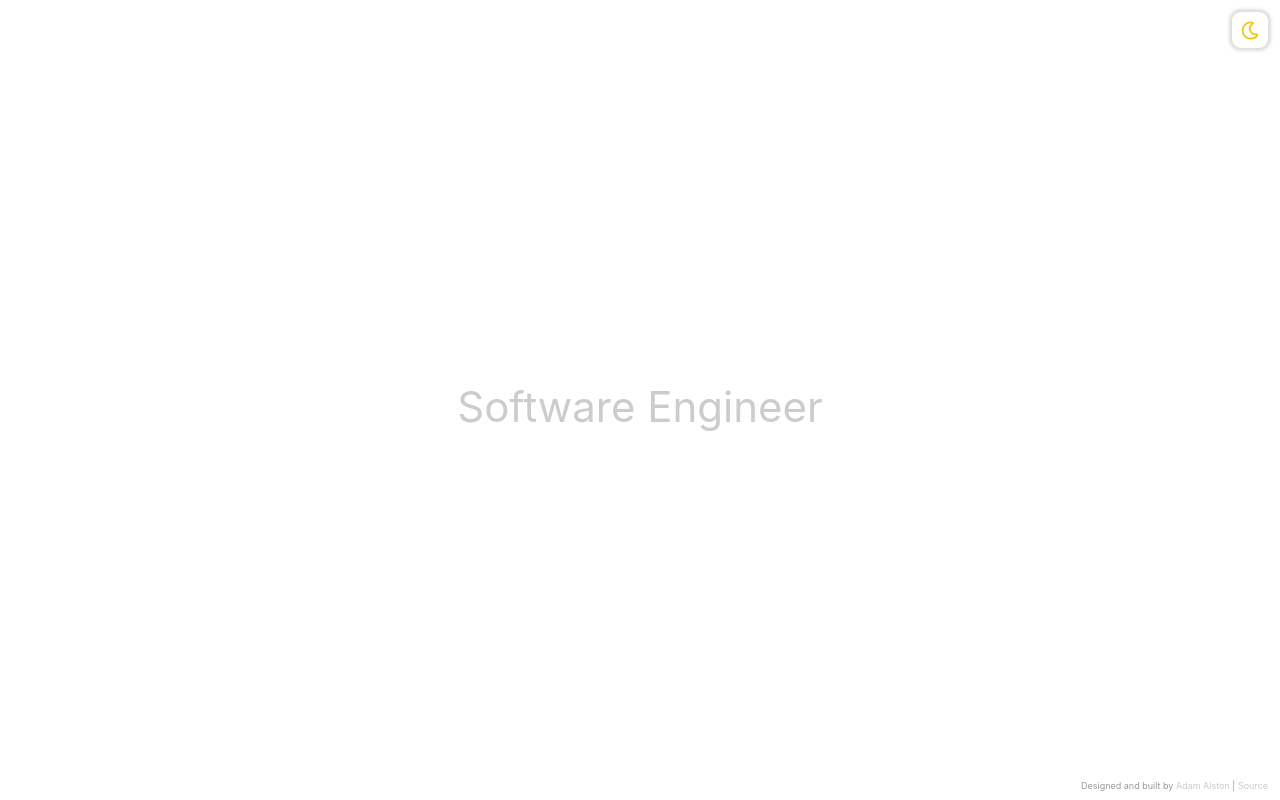
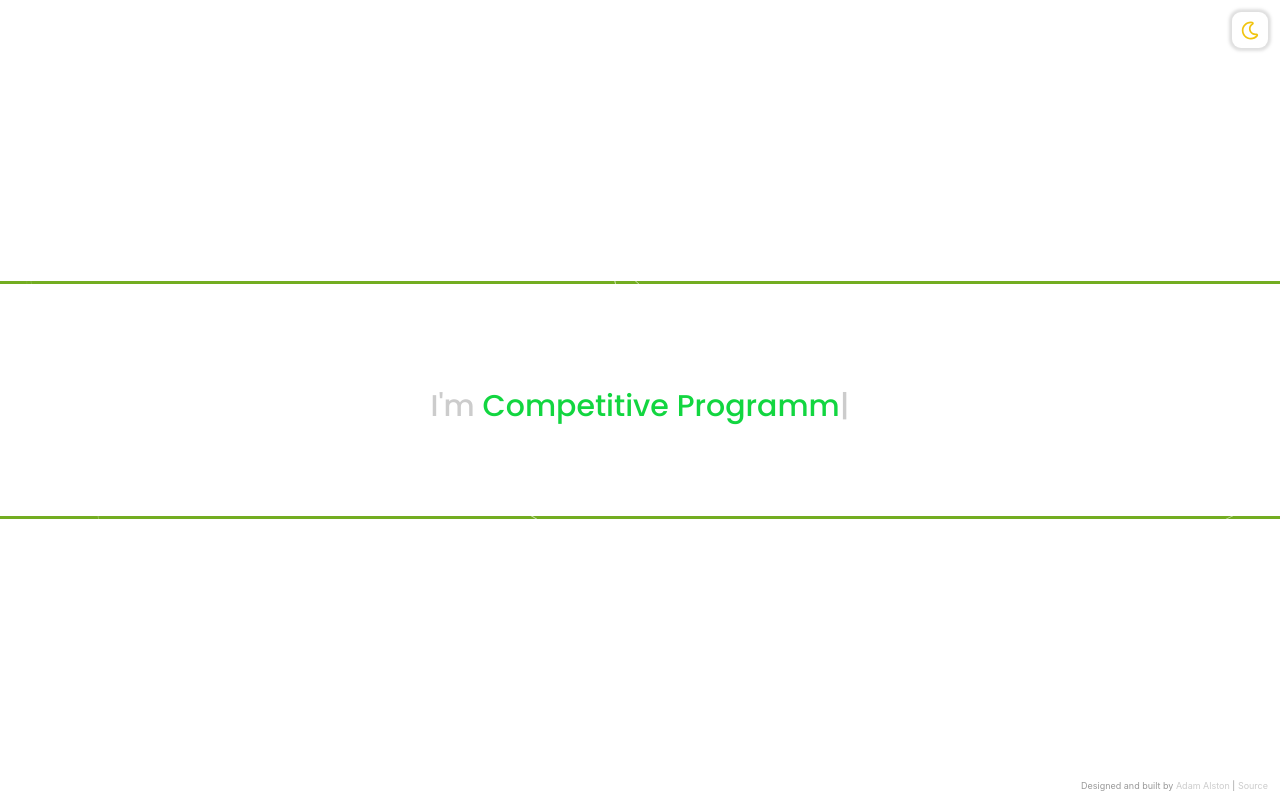
Before and after one commit to ericktijerou/ericktijerou.github.io, a React (Create React App) app: page / in a window 1280 px wide. Built offline with nearby package versions, Linux system fonts and the light colour scheme.

Commit message:
Change styles

```diff
--- a/public/index.html
+++ b/public/index.html
@@ -1,5 +1,6 @@
 <!DOCTYPE html>
 <html lang="en">
+
 <head>
     <meta charset="utf-8" />
     <meta name="viewport" content="width=device-width, initial-scale=1" />
@@ -23,9 +24,13 @@
     <link rel="canonical" href="https://adamalston.com" />
     <link rel="apple-touch-icon" href="%PUBLIC_URL%/favicon.svg" />
     <link rel="manifest" href="%PUBLIC_URL%/manifest.webmanifest" />
-
+    <!-- Google Fonts -->
+    <link
+        href="https://fonts.googleapis.com/css?family=Open+Sans:300,300i,400,400i,600,600i,700,700i|Raleway:300,300i,400,400i,500,500i,600,600i,700,700i|Poppins:300,300i,400,400i,500,500i,600,600i,700,700i"
+        rel="stylesheet" />
     <title>Adam Alston</title>
 </head>
+
 <body>
     <noscript>
         Enable JavaScript to see this website.
@@ -33,4 +38,5 @@
     </noscript>
     <div id="root"></div>
 </body>
+
 </html>
--- a/src/App/App.jsx
+++ b/src/App/App.jsx
@@ -9,8 +9,10 @@ const App = () => {
     <ThemeProvider>
       <div className='app'>
         <Toggle />
-        <Content />
-        <Buttons />
+        <div className='container'>
+          <Content />
+          <Buttons />
+        </div>
         <Footer />
         <Particles />
       </div>
--- a/src/App/app.scss
+++ b/src/App/app.scss
@@ -21,3 +21,32 @@ body {
   justify-content: center;
   text-align: center;
 }
+
+.container {
+  width: 100%;
+  padding-right: 15px;
+  padding-left: 15px;
+  margin-right: auto;
+  margin-left: auto;
+  position: absolute;
+  border: 3px solid #73AD21;
+  padding: 10px;
+  align-items: left;
+  justify-content: left;
+  text-align: left;
+  font-family: "Poppins", sans-serif;
+  @media only screen and (max-device-width: 992px) {
+    display: flex;
+    position: absolute;
+    flex-direction: column;
+    align-items: center;
+    justify-content: center;
+    text-align: center;
+  }
+  @media only screen and (min-device-width: 992px) {
+    max-width: 920px;
+  }
+  @media only screen and (min-device-width: 1200px) {
+    max-width: 1140px;
+  }
+}
--- a/src/components/Content.jsx
+++ b/src/components/Content.jsx
@@ -1,43 +1,68 @@
 import React, { useContext } from 'react';
 import styled, { css } from 'styled-components';
+import Typed from "typed.js";
+import { useEffect, useRef } from "react";
 
 import { AppContext } from './../App/AppContext';
 
 const sharedStyles = css`
   transition: color 0.5s linear;
-  font-weight: normal;
   position: relative;
   z-index: 1;
+  margin-block-start: 0px;
+  margin-block-end: 0px;
+  margin-inline-start: 0px;
+  margin-inline-end: 0px;
 `;
 
 const C = {
   Name: styled.h1`
     ${sharedStyles};
-    font-size: 6rem;
-    margin: 0 0 3.5rem;
+    font-weight: 700;
+    font-size: 5rem;
     color: ${({ theme }) => theme.primaryTextColor};
     @media only screen and (max-device-width: 820px) and (-webkit-min-device-pixel-ratio: 2) {
-      font-size: 4.5rem;
+      font-size: 3.5rem;
     }
   `,
   Title: styled.h2`
     ${sharedStyles};
-    font-size: 3.5rem;
-    margin: 4rem 0;
+    font-weight: 500;
+    font-size: 2.5rem;
     color: ${({ theme }) => theme.secondaryTextColor};
     @media only screen and (max-device-width: 820px) and (-webkit-min-device-pixel-ratio: 2) {
-      font-size: 2.5rem;
+      font-size: 1.5rem;
     }
   `,
 };
 
+const hStyle = { color: '#12d640' };
+
 export const Content = () => {
   const { theme } = useContext(AppContext);
 
+  const el = useRef(null);
+
+  useEffect(() => {
+    const typed = new Typed(el.current, {
+      strings: ["Student", "Developer", "Competitive Programmer", "Coder"],
+      loop: true,
+      typeSpeed: 60,
+      backSpeed: 35,
+    });
+
+    // Destropying
+    return () => {
+      typed.destroy();
+    };
+  }, []);
+
   return (
     <div>
-      <C.Name theme={theme} data-v2='name' aria-label='My name is Erick Tijero'>Erick Tijero</C.Name>
-      <C.Title theme={theme} data-v2='title' aria-label='I am a software engineer'>Software Engineer</C.Title>
+      <C.Name theme={theme} data-v2='name' aria-label='My name is Erick Tijero'>Erick Tijero Urbano</C.Name>
+      <C.Title theme={theme} data-v2='title' aria-label='I am a software engineer'>
+        I'm <span ref={el} style={hStyle}></span>
+      </C.Title>
     </div>
   );
 };
```
Lines whose indentation alone changed are shown as unchanged.
